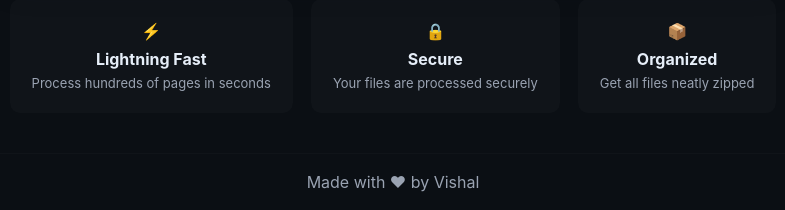
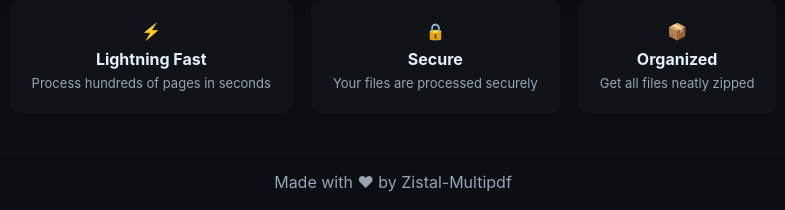
Before and after one commit to Vishalkumarcode/Multiplepdf, a Flask app: page / in a window 1280 px wide. Shown: the part 598-808 px from the top of the page, without its empty margins (247-1032 px from the left). Run offline with Flask 2, Linux system fonts and the light colour scheme; the visitor is signed in with stand-in values (Sample User, id 1); some libraries are stand-ins or nearby versions.

Commit message:
Update index.html

```diff
--- a/templates/index.html
+++ b/templates/index.html
@@ -101,7 +101,7 @@
     </section>
   </main>
 
-  <footer class="footer">Made with <span class="heart">❤</span> by Vishal</footer>
+  <footer class="footer">Made with <span class="heart">❤</span> by Zistal-Multipdf</footer>
 
   <div id="successCard" class="success-card hidden">
     <div class="sc-left">✓</div>
```
